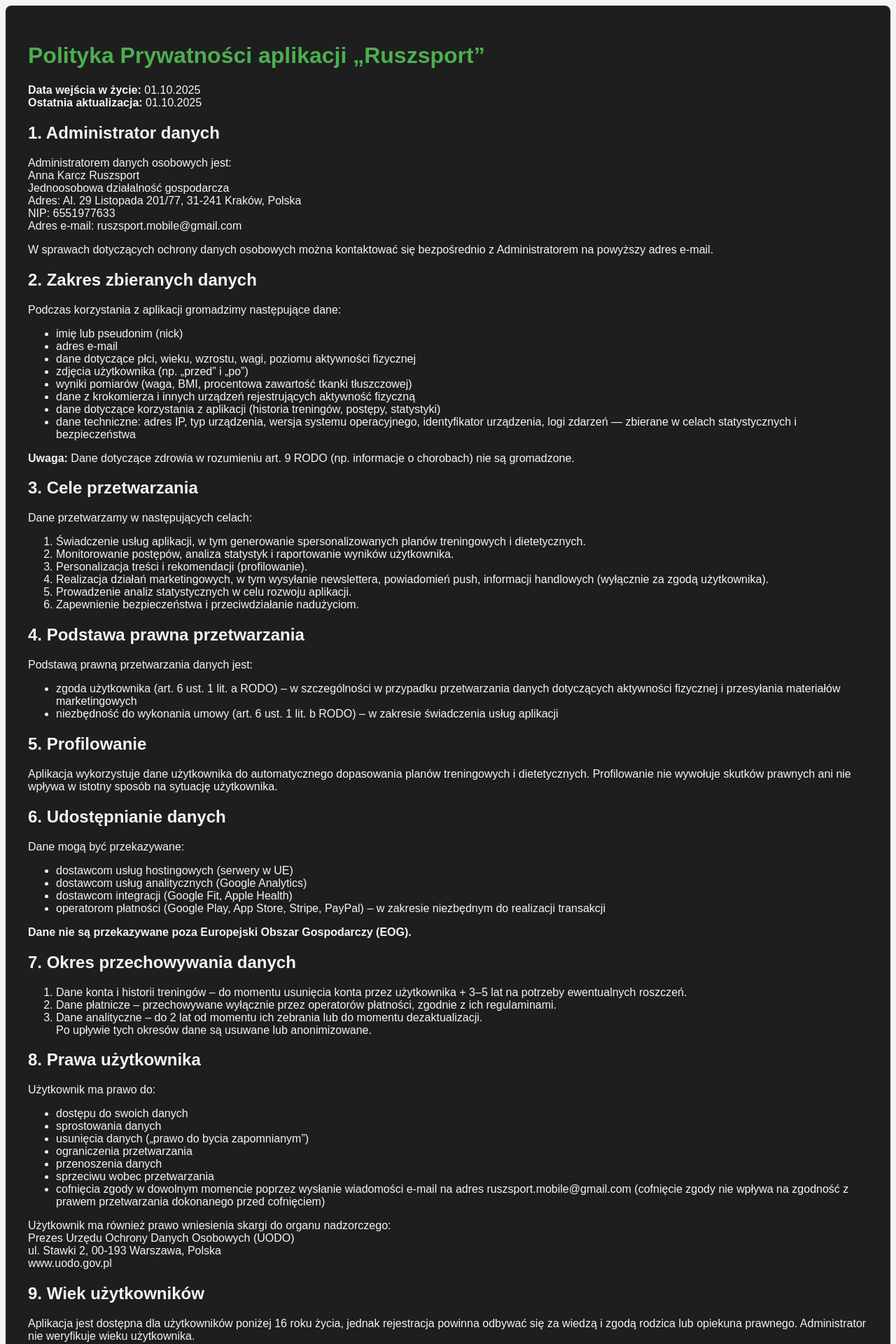
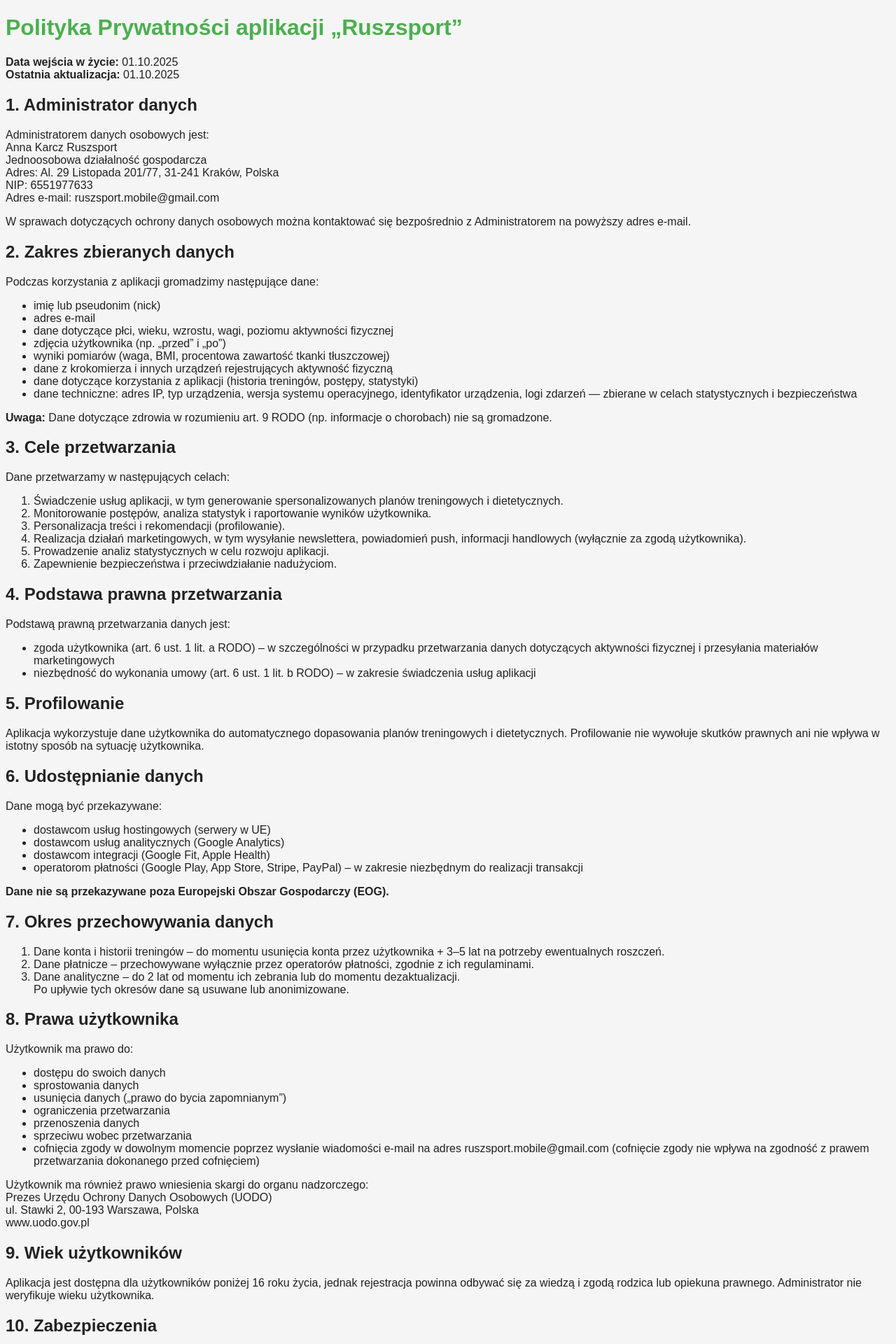
Before and after one commit to ruszsportdev/ruszsport, a Jekyll site: the page built from privacy.md, in a window 1280 px wide. Shown: the top 1920 px of the page at 70% size. Built offline with Jekyll 4.4.1, drawn with Linux system fonts in a browser that asks for light colours.

Commit message:
Update privacy.md

```diff
--- a/privacy.md
+++ b/privacy.md
@@ -3,8 +3,6 @@ title: "Polityka Prywatności aplikacji Ruszsport"
 permalink: /privacy
 layout: default
 ---
-<div markdown="1" style="background-color:#1e1e1e; color:#f5f5f5; padding:2rem; border-radius:8px;">
-
 # Polityka Prywatności aplikacji „Ruszsport”
 
 **Data wejścia w życie:** 01.10.2025
@@ -122,4 +120,3 @@ W przypadku wprowadzenia zmian w Polityce Prywatności użytkownicy zostaną poi
 
 W sprawach dotyczących prywatności prosimy o kontakt:
 ruszsport.mobile@gmail.com
-</div>
```
